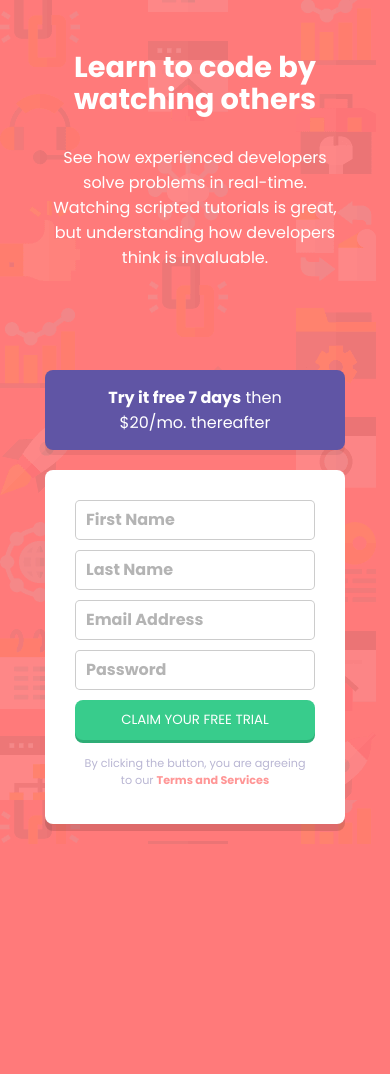
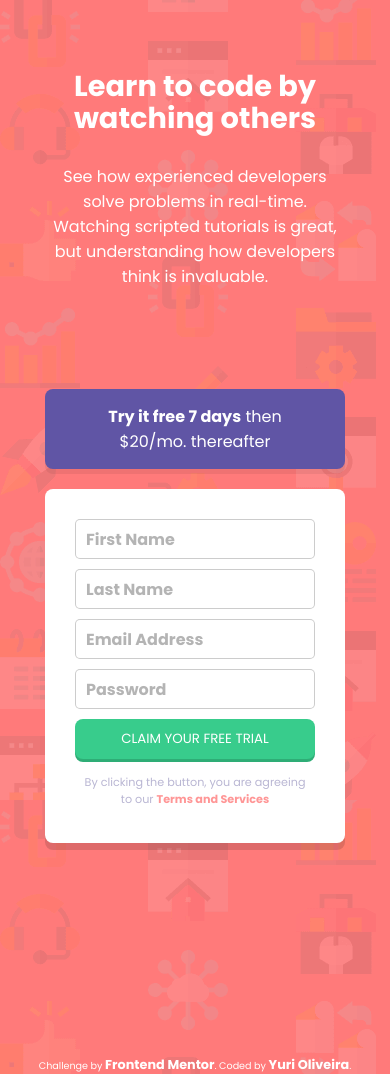
Before and after one commit to YuriOliveiraDev/Challangers, a plain HTML site: page intro-component-with-signup-form-master/index.html in a window 390 px wide. Before the commit the page ends 844 px from the top, so only its background shows below. Drawn offline with Linux system fonts and the light colour scheme.

Commit message:
footer edit

```diff
--- a/intro-component-with-signup-form-master/index.html
+++ b/intro-component-with-signup-form-master/index.html
@@ -64,14 +64,15 @@
 
           <button type="submit" class="submit" onclick="validar()">CLAIM YOUR FREE TRIAL</button>
 
-          <p class="term">By clicking the button, you are agreeing to our <a href="#">Terms and Services</a></p>
+          <p class="term">By clicking the button, you are agreeing to our <a href="https://www.facebook.com/yuri.oliveira.10004/" target="_blank">Terms and Services</a></p>
 
       </form>
 
     </div>
   </section>
+  <footer>
+    <p>Challenge by <strong><a href="https://www.frontendmentor.io/home" target="_blank">Frontend Mentor</a></strong>. Coded by <strong><a href="https://github.com/YuriOliveiraDev?tab=repositories" target="_blank">Yuri Oliveira</a></strong>.</p>
+  </footer>
   <script src="index.js"></script>
 </body>
 </html>
-
-<!-- <i class="fa-solid fa-exclamation"></i> -->
--- a/intro-component-with-signup-form-master/index.js
+++ b/intro-component-with-signup-form-master/index.js
@@ -3,10 +3,8 @@ const sobreNome = document.querySelector('#sname')
 const email = document.querySelector('#email')
 const senha = document.querySelector('#password')
 const aviso = document.querySelectorAll('.aviso')
-let str = email.value;
-var regex = /^[a-zA-Z0-9.!#$%&'*+/=?^_`{|}~-]+@[a-zA-Z0-9-]+(?:\.[a-zA-Z0-9-]+)*$/;
+const form = document.querySelector('#form')
 
-const form = document.querySelector('#form')
 form.addEventListener('submit', (e) => {
     e.preventDefault()
 })
@@ -37,9 +35,3 @@ function validar () {
         aviso[3].style.display = 'none';
     }
 }
-
-
-function checkEmail(email) {
-    return /^[a-zA-Z0-9.!#$%&'*+/=?^_`{|}~-]+@[a-zA-Z0-9-]+(?:\.[a-zA-Z0-9-]+)*$/
-        email
-};
--- a/intro-component-with-signup-form-master/style.css
+++ b/intro-component-with-signup-form-master/style.css
@@ -14,7 +14,7 @@ body {
     display: flex;
     justify-content: center;
     align-items: center;
-    padding: 20px;
+    padding: 40px;
 }
 section.text{
     width: 700px;
@@ -115,6 +115,22 @@ i {
     font-size: 1.5rem;
 }
 
+footer {
+    position: absolute;
+    bottom: 0px;
+    font-size: .8rem;
+}
+footer a{
+    font-size: .9rem;
+}
+
+footer a:hover {
+    color: hsl(248, 32%, 49%);
+    transition-duration: .2s;
+}
+
+/* Media Query Mobile */
+
 @media only screen and (max-width: 1100px) {
     .content-form {
         max-width: 400px;
@@ -142,6 +158,8 @@ button {
     height: 40px;
     line-height: 20px;
 }
+
+
 
 @media only screen and (max-width: 650px) {
     body {
@@ -172,6 +190,14 @@ button {
     section.content-form {
         width: 300px;
     }
+    footer {
+        position: absolute;
+        bottom: -230px;
+        font-size: .6rem;
+    }
+    footer a{
+        font-size: .8rem;
+    }
 
 
 
```
